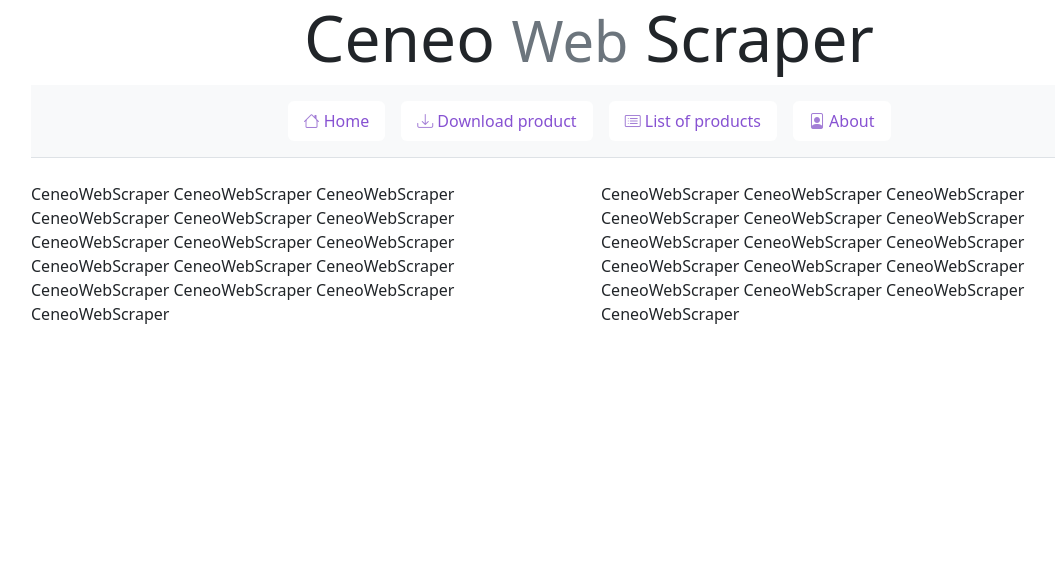
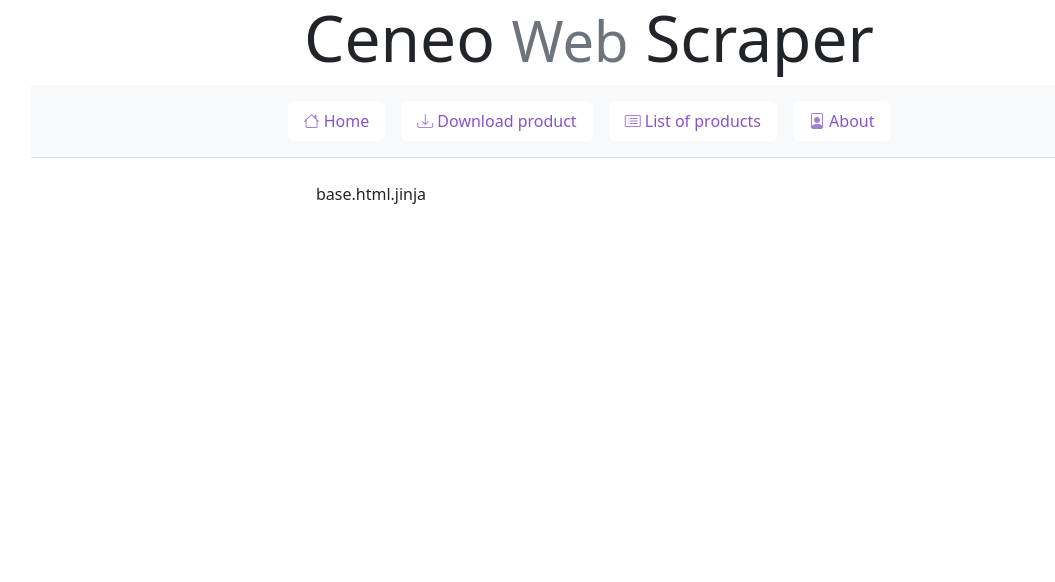
Before and after one commit to JuliaMekarska/CeneoWebScraper, a Flask app: page / in a window 1280 px wide. Shown: the top 582 px of the page, without its empty margins (51-1106 px from the left). Run offline with Flask 2, Linux system fonts and the light colour scheme.

Commit message:
2022-05-31 JM

```diff
--- a/app/routes.py
+++ b/app/routes.py
@@ -1,7 +1,74 @@
 from app import app
-from flask import render_template
+from flask import render_template, redirect, url_for
+from urllib import response
+import requests
+import json
+from bs4 import BeautifulSoup
+
+def get_item(ancestor, selector, attribute = None, return_list = False):
+    try:
+        if return_list:
+            return [item.get_text().strip() for item in ancestor.select(selector)]
+        if attribute:
+            return ancestor.select_one(selector)[attribute]
+        return ancestor.select_one(selector).get_text().strip()
+    except (AttributeError, TypeError):
+        return None
+
+selectors = {
+    "author": ["span.user-post__author-name"],
+    "recommendation":["span.user-post__author-recomendation > em"],
+    "stars":["span.user-post__score-count"],
+    "content":["div.user-post__text"],
+    "useful":["button.vote-yes > span"],
+    "useless":["button.vote-no > span"],
+    "published":["span.user-post__published > time:nth-child(1)", "datetime"],
+    "purchased":["span.user-post__published > time:nth-child(2)", "datetime"],
+    "pros":["div[class$=positives] ~ div.review-feature__item", None, True],
+    "cons":["div[class$=negatives] ~ div.review-feature__item", None, True]
+}
 
 @app.route('/')
 @app.route('/index/<name>')
-def index(name = "CeneoWebScraper \n" * 16):
-    return render_template("index.html", text = name)
+
+def index():
+    return render_template("index.html.jinja")
+
+@app.route('/extract/<product_id>')
+def extract(product_id):
+    product_id = str(input("Enter an id from ceneo: "))
+    url = f"https://www.ceneo.pl/{product_id}#tab=reviews"
+    all_opinions = []
+    while(url):
+        print(url)
+        response = requests.get(url)
+        page = BeautifulSoup(response.text, 'html.parser')
+
+        opinions = page.select("div.js_product-review")
+        for opinion in opinions:
+            single_opinion = {
+                key:get_item(opinion, *value)
+                    for key, value in selectors.items()
+            }
+            single_opinion["opinion_id"] = opinion["data-entry-id"]
+            all_opinions.append(single_opinion)
+        try:
+            url = "https://www.ceneo.pl"+page.select_one("a.pagination__next")["href"]
+        except TypeError:
+            url = None
+
+    with open(f"app/opinions/{product_id}.json", "w", encoding ="UTF-8") as jf:
+        json.dump(all_opinions, jf, indent=4, ensure_ascii=False)
+    return redirect(url_for('product', product_id=product_id))
+
+@app.route('/products')
+def products():
+    pass
+
+@app.route('/about')
+def about():
+    return render_template("about.html.jinja")
+
+@app.route('/product/<product_id>')
+def product(product_id):
+    return render_template("product.html.jinja", product_id=product_id)
--- /dev/null
+++ b/app/templates/about.html.jinja
@@ -0,0 +1,4 @@
+{% extends "base.html.jinja" %}
+{% block content %}
+    <p>Julia Mękarska</p>
+{% endblock content %}
--- a/app/templates/index.html
+++ b/app/templates/base.html.jinja
@@ -23,28 +23,26 @@
     <nav class="container">
         <div class="d-flex flex-wrap justify-content-center py-3 mb-4 border-bottom bg-light">
             <ul class="nav nav-pills">
-                <li class="nav-item px-2"><a href="#" class="nav-link active bg-white" style="color:rgb(135, 82, 210)" aria-current="page"><i class="bi bi-house" style="color:rgb(163, 126, 214)"></i>
+                <li class="nav-item px-2"><a href="{{url_for('index')}}" class="nav-link active bg-white" style="color:rgb(135, 82, 210)" aria-current="page"><i class="bi bi-house" style="color:rgb(163, 126, 214)"></i>
                     Home</a></li>
-                <li class="nav-item px-2"><a href="#" class="nav-link active bg-white" style="color:rgb(135, 82, 210)" aria-current="page"><i class="bi bi-download" style="color:rgb(163, 126, 214)"></i>
+                <li class="nav-item px-2"><a href="{{url_for('index', product_id=39562616)}}" class="nav-link active bg-white" style="color:rgb(135, 82, 210)" aria-current="page"><i class="bi bi-download" style="color:rgb(163, 126, 214)"></i>
                     Download product</a></li>
-                <li class="nav-item px-2"><a href="#" class="nav-link active bg-white" style="color:rgb(135, 82, 210)" aria-current="page"><i class="bi bi-card-list" style="color:rgb(163, 126, 214)"></i>
+                <li class="nav-item px-2"><a href="{{url_for('products')}}" class="nav-link active bg-white" style="color:rgb(135, 82, 210)" aria-current="page"><i class="bi bi-card-list" style="color:rgb(163, 126, 214)"></i>
                     List of products</a></li>
-                <li class="nav-item px-2"><a href="#" class="nav-link active bg-white" style="color:rgb(135, 82, 210)" aria-current="page"><i class="bi bi-file-person" style="color:rgb(163, 126, 214)"></i>
+                <li class="nav-item px-2"><a href="{{url_for('about')}}" class="nav-link active bg-white" style="color:rgb(135, 82, 210)" aria-current="page"><i class="bi bi-file-person" style="color:rgb(163, 126, 214)"></i>
                     About</a></li>
             </ul>
         </div>
     </nav>
     <div class="container">
-        <div class="row row-cols-4">
-            <div class="col-6">
-                <p>
-                    {{text}}
-                </p>
+        <div class="row">
+            <div class="col-3">
+
             </div>
-            <div class="col-6">
-                <p>
-                    {{text}}
-                </p>
+            <div class="col">
+                {% block content %}
+                    <p>base.html.jinja</p>
+                {% endblock content %}
             </div>
         </div>
     </div>
--- /dev/null
+++ b/app/templates/index.html.jinja
@@ -0,0 +1,4 @@
+{% extends "base.html.jinja" %}
+{% block content %}
+    <p>base.html.jinja</p>
+{% endblock content %}
--- /dev/null
+++ b/app/templates/products.html.jinja
@@ -0,0 +1,4 @@
+{% extends "base.html.jinja" %}
+{% block content %}
+    <p>{{product_id}}</p>
+{% endblock content %}
```
Also changed, not shown: 1 other file.
